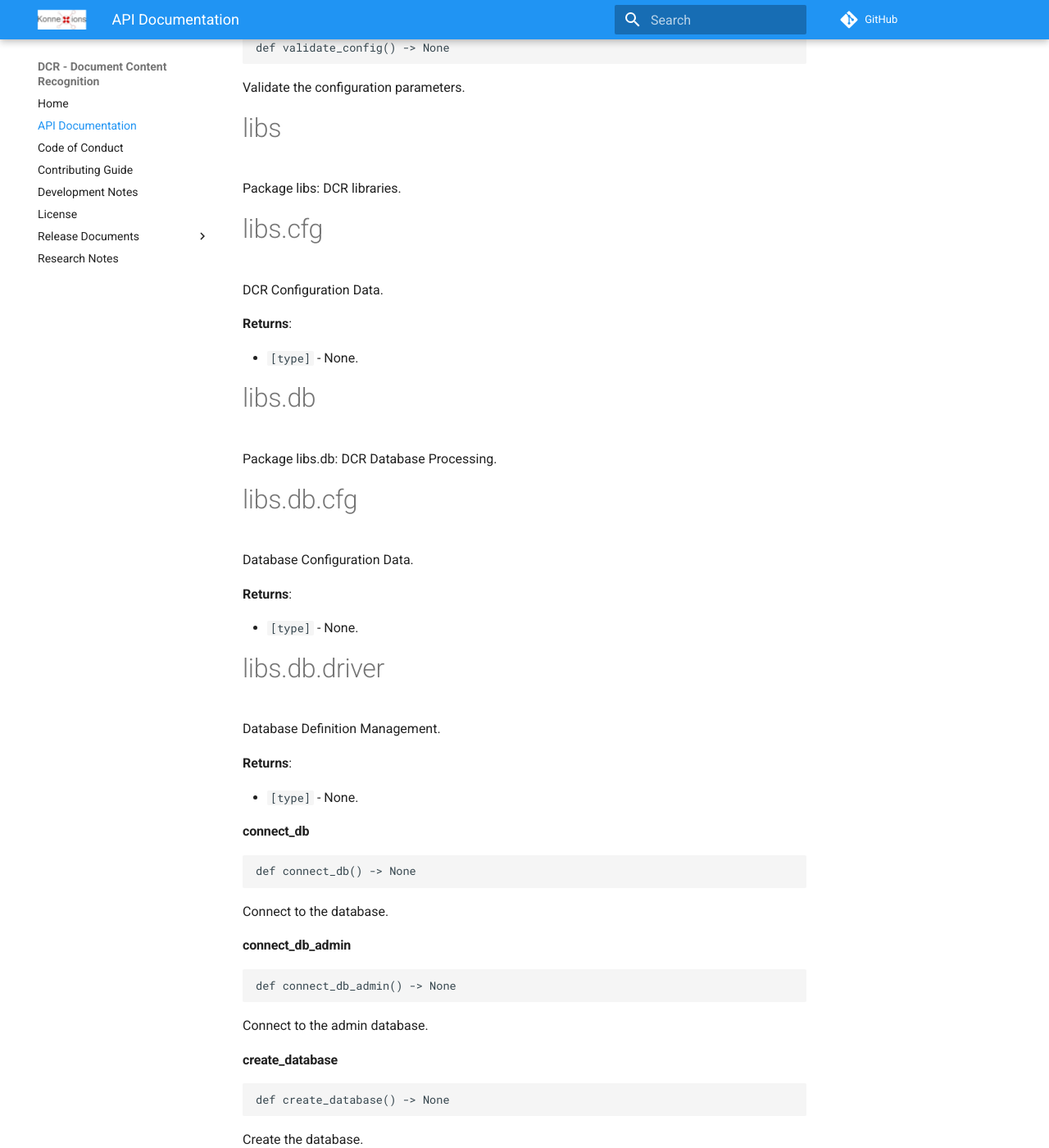
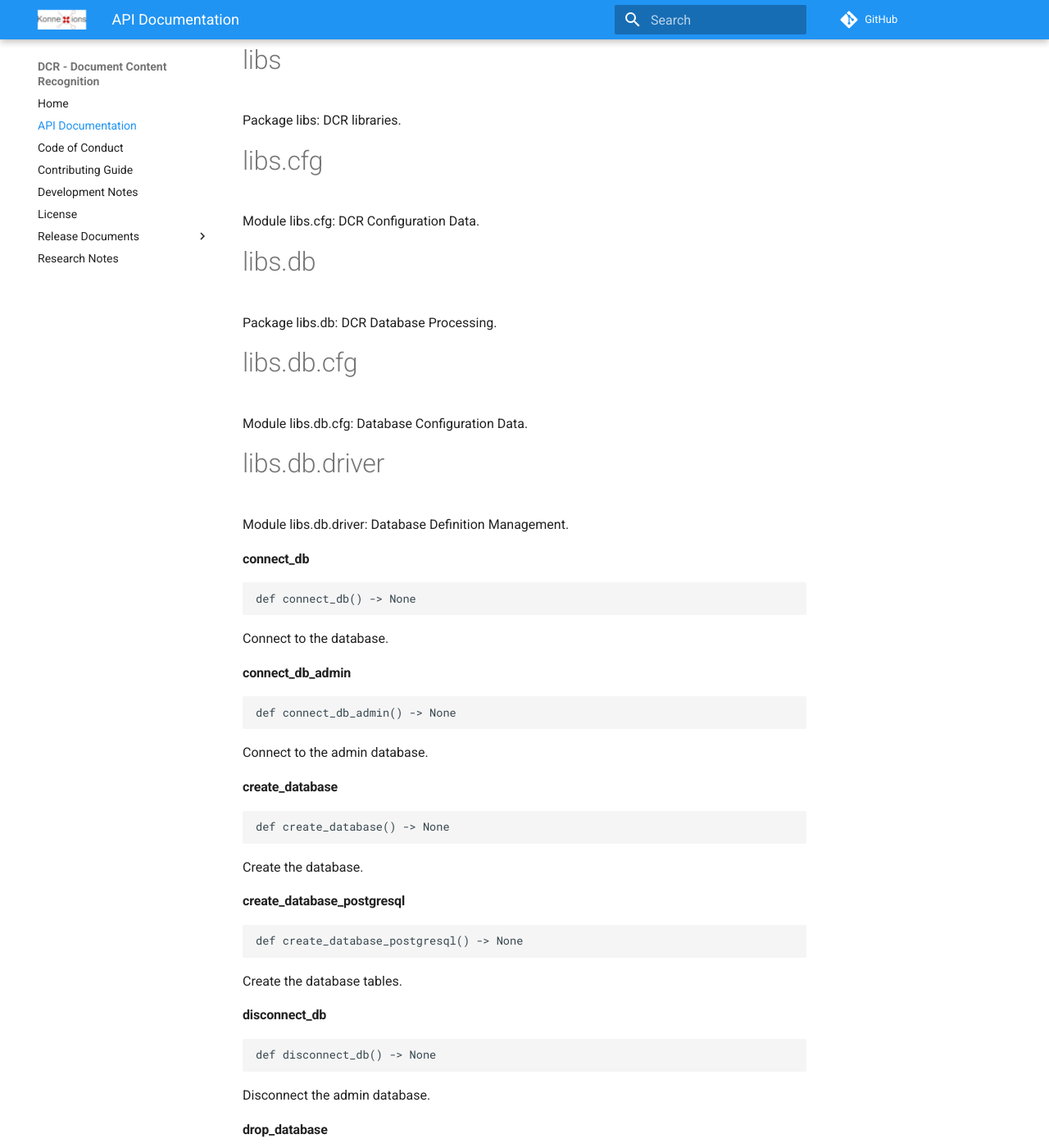
Before and after one commit to KonnexionsGmbH/dcr, an MkDocs documentation site: the page built from docs/dcr_api.md, in a window 1280 px wide and 1400 px high, scrolled down 4293 px. Shown: the whole window at 82% size. Built offline with MkDocs 1.6.1 and Material for MkDocs 9.7.7, drawn with Linux system fonts in a browser that asks for light colours; comment, search, counter and statistics services are not loaded; some of the changed text lies outside the part shown.

```diff
--- a/docs/dcr_api.md
+++ b/docs/dcr_api.md
@@ -75,13 +75,9 @@
 
 # dcr
 
-Entry Point Functionality.
+Module dcr: Entry Point Functionality.
 
 This is the entry point to the application DCR.
-
-**Returns**:
-
-- `[type]` - None.
 
 <a id="dcr.get_args"></a>
 
@@ -200,11 +196,7 @@
 
 # libs.cfg
 
-DCR Configuration Data.
-
-**Returns**:
-
-- `[type]` - None.
+Module libs.cfg: DCR Configuration Data.
 
 <a id="libs.db"></a>
 
@@ -216,21 +208,13 @@
 
 # libs.db.cfg
 
-Database Configuration Data.
-
-**Returns**:
-
-- `[type]` - None.
+Module libs.db.cfg: Database Configuration Data.
 
 <a id="libs.db.driver"></a>
 
 # libs.db.driver
 
-Database Definition Management.
-
-**Returns**:
-
-- `[type]` - None.
+Module libs.db.driver: Database Definition Management.
 
 <a id="libs.db.driver.connect_db"></a>
 
@@ -353,11 +337,7 @@
 
 # libs.db.orm
 
-Database Manipulation Management.
-
-**Returns**:
-
-- `[type]` - None.
+Module libs.db.orm: Database Manipulation Management.
 
 <a id="libs.db.orm.check_db_up_to_date"></a>
 
@@ -663,17 +643,13 @@
 
 # libs.inbox
 
-Check and distribute incoming documents.
+Module libs.inbox: Check, distribute and process incoming documents.
 
 New documents are made available in the file directory inbox. These are
 then checked and moved to the accepted or rejected file directories
 depending on the result of the check. Depending on the file format, the
 accepted documents are then converted into the pdf file format either
 with the help of Pandoc or with the help of Tesseract OCR.
-
-**Returns**:
-
-- `[type]` - None.
 
 <a id="libs.inbox.check_directories"></a>
 
@@ -886,11 +862,7 @@
 
 # libs.utils
 
-Helper functions.
-
-**Returns**:
-
-- `[type]` - None.
+Module libs.utils: Helper functions.
 
 <a id="libs.utils.get_sha256"></a>
 
```
Also changed, not shown: docs/release_history.md (+3 -3 lines), docs/release_notes.md (+21 -20 lines).
